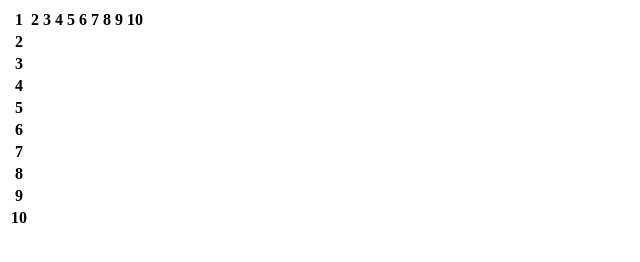
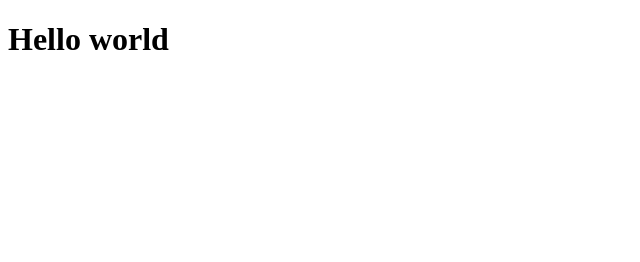
Before and after one commit to xmozaffary/MedieInst, a plain HTML site: page Html-css/3e Vecka/trana/index.html in a window 1280 px wide. Shown: the whole page, without its empty margins (0-640 px from the left). Drawn offline with Linux system fonts and the light colour scheme.

Commit message:
veecka 2 adra försök

```diff
--- a/Html-css/3e Vecka/trana/index.html
+++ b/Html-css/3e Vecka/trana/index.html
@@ -6,118 +6,6 @@
     <title>Document</title>
 </head>
 <body>
-    <table>
-        <tr>
-            <th>1</th>
-            <th>2</th>
-            <th>3</th>
-            <th>4</th>
-            <th>5</th>
-            <th>6</th>
-            <th>7</th>
-            <th>8</th>
-            <th>9</th>
-            <th>10</th>
-        </tr>
-        <tr>
-            <th>2</th>
-            <td></td>
-            <td></td>
-            <td></td>
-            <td></td>
-            <td></td>
-            <td></td>
-            <td></td>
-            <td></td>
-        </tr>
-        <tr>
-            <th>3</th>
-            <td></td>
-            <td></td>
-            <td></td>
-            <td></td>
-            <td></td>
-            <td></td>
-            <td></td>
-            <td></td>
-        </tr>
-        <tr>
-            <th>4</th>
-            <td></td>
-            <td></td>
-            <td></td>
-            <td></td>
-            <td></td>
-            <td></td>
-            <td></td>
-            <td></td>
-        </tr>
-        <tr>
-            <th>5</th>
-            <td></td>
-            <td></td>
-            <td></td>
-            <td></td>
-            <td></td>
-            <td></td>
-            <td></td>
-            <td></td>
-        </tr>
-        <tr>
-            <th>6</th>
-            <td></td>
-            <td></td>
-            <td></td>
-            <td></td>
-            <td></td>
-            <td></td>
-            <td></td>
-            <td></td>
-        </tr>
-        <tr>
-            <th>7</th>
-            <td></td>
-            <td></td>
-            <td></td>
-            <td></td>
-            <td></td>
-            <td></td>
-            <td></td>
-            <td></td>
-        </tr>
-        <tr>
-            <th>8</th>
-            <td></td>
-            <td></td>
-            <td></td>
-            <td></td>
-            <td></td>
-            <td></td>
-            <td></td>
-            <td></td>
-        </tr>
-        <tr>
-            <th>9</th>
-            <td></td>
-            <td></td>
-            <td></td>
-            <td></td>
-            <td></td>
-            <td></td>
-            <td></td>
-            <td></td>
-        </tr>
-        <tr>
-            <th>10</th>
-            <td></td>
-            <td></td>
-            <td></td>
-            <td></td>
-            <td></td>
-            <td></td>
-            <td></td>
-            <td></td>
-        </tr>
-    </table>
+    <h1>Hello world</h1>
 </body>
 </html>
```
Also changed, not shown: Html-css/4e vecka/onsdag/css/style.css (added, +15 -0 lines), Html-css/4e vecka/onsdag/imdex.html (added, +16 -0 lines), 1 other file.
